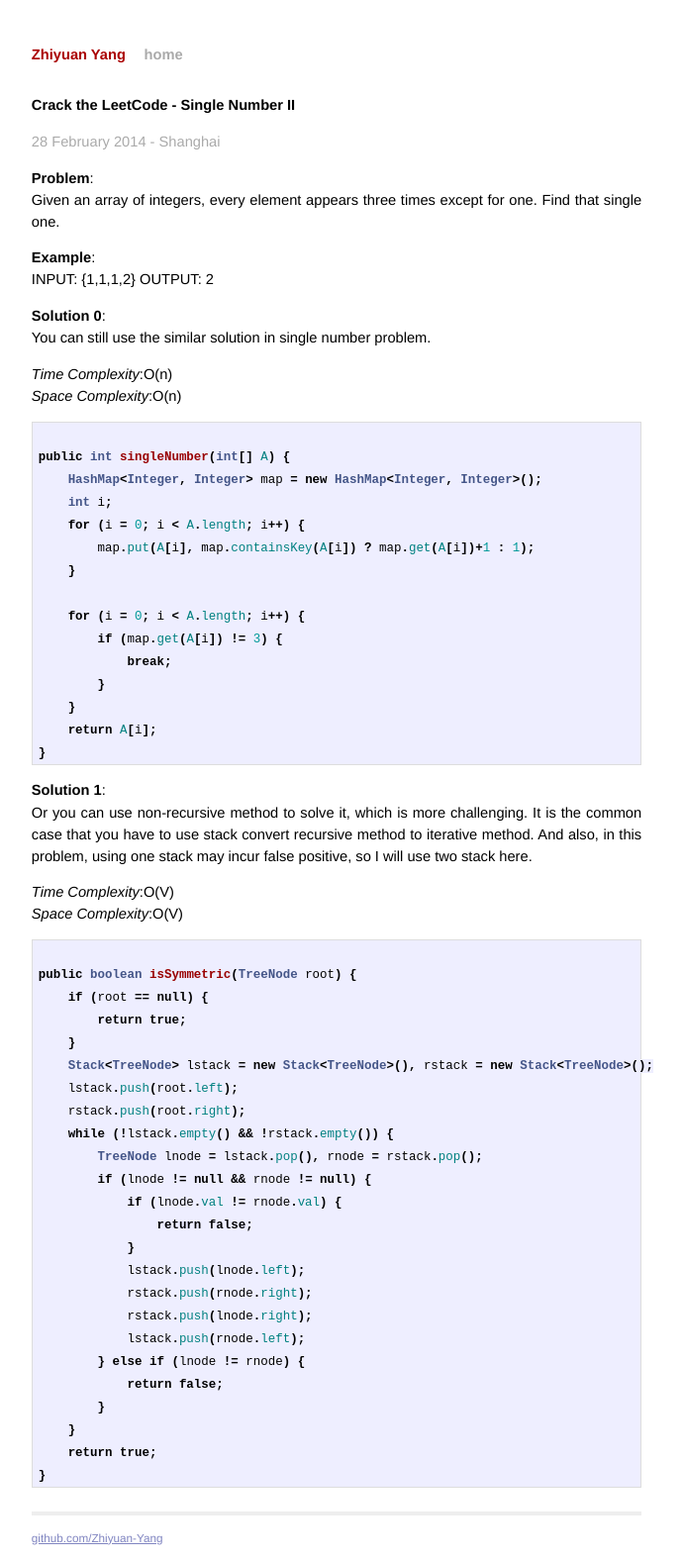
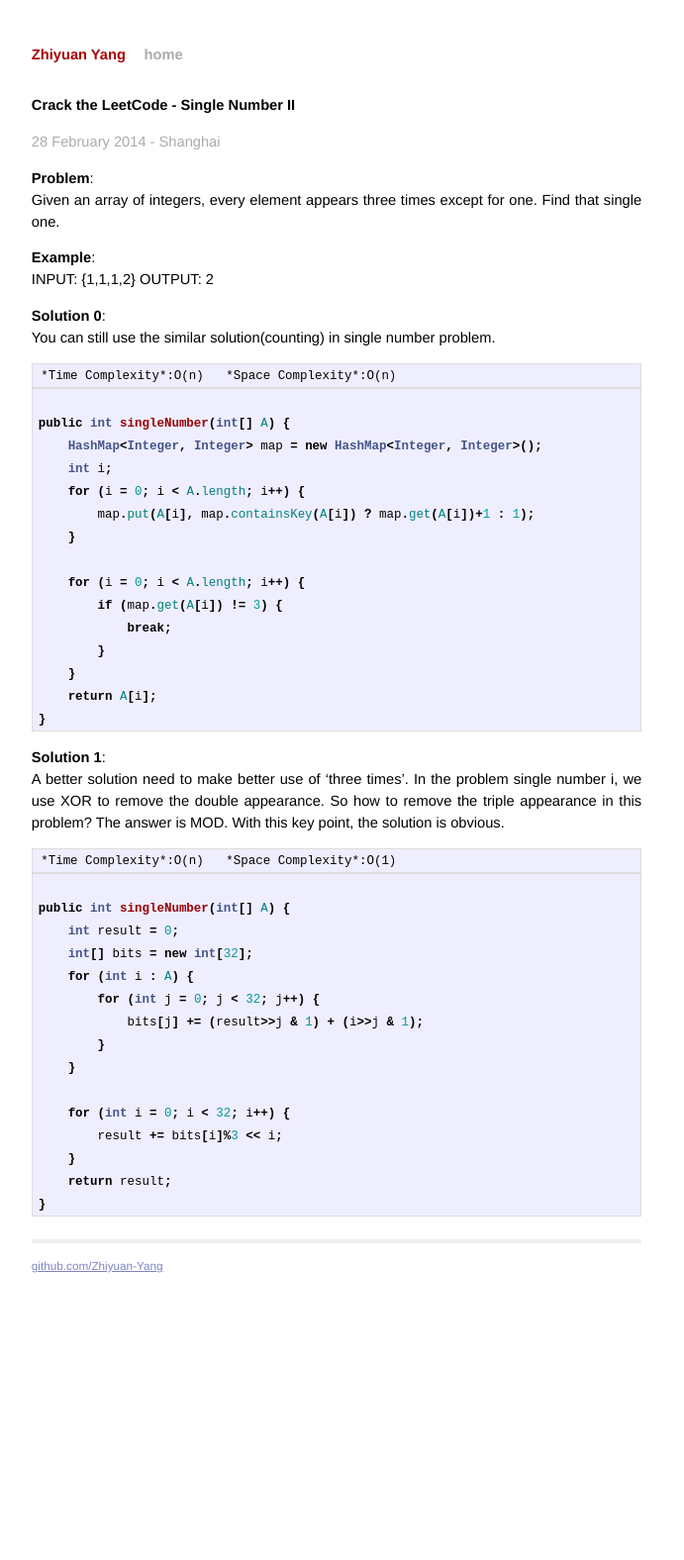
Before and after one commit to BugYang/LeetCode, a Jekyll site: the page built from _posts/2014-02-28-crack-the-leetcode-single-number-ii.md, in a window 1280 px wide. Shown: the whole page at 99% size, without its empty margins (300-991 px from the left). Built offline with Jekyll 4.4.1, drawn with Linux system fonts in a browser that asks for light colours; Markdown is read by kramdown in place of the engine named in the settings; after the commit the page ends 1302 px from its top, so only the background shows below that.

Commit message:
add space O1 solution for single number ii

```diff
--- a/_posts/2014-02-28-crack-the-leetcode-single-number-ii.md
+++ b/_posts/2014-02-28-crack-the-leetcode-single-number-ii.md
@@ -16,9 +16,9 @@ INPUT: {1,1,1,2}
 OUTPUT: 2
 
 **Solution 0**:
-You can still use the similar solution in single number problem.
+You can still use the similar solution(counting) in single number problem.
 
-*Time Complexity*:O(n)
+    *Time Complexity*:O(n)
 *Space Complexity*:O(n)
 
 {% highlight java %}
@@ -39,33 +39,24 @@ public int singleNumber(int[] A) {
 {% endhighlight %}
 
 **Solution 1**:
-Or you can use non-recursive method to solve it, which is more challenging. It is the common case that you have to use stack convert recursive method to iterative method. And also, in this problem, using one stack may incur false positive, so I will use two stack here.
+A better solution need to make better use of 'three times'. In the problem single number i, we use XOR to remove the double appearance. So how to remove the triple appearance in this problem? The answer is MOD. With this key point, the solution is obvious.
 
-*Time Complexity*:O(V)
-*Space Complexity*:O(V)
+    *Time Complexity*:O(n)
+*Space Complexity*:O(1)
 
 {% highlight java %}
-public boolean isSymmetric(TreeNode root) {
-    if (root == null) {
-        return true;
-    }
-    Stack<TreeNode> lstack = new Stack<TreeNode>(), rstack = new Stack<TreeNode>();
-    lstack.push(root.left);
-    rstack.push(root.right);
-    while (!lstack.empty() && !rstack.empty()) {
-        TreeNode lnode = lstack.pop(), rnode = rstack.pop();
-        if (lnode != null && rnode != null) {
-            if (lnode.val != rnode.val) {
-                return false;
-            }
-            lstack.push(lnode.left);
-            rstack.push(rnode.right);
-            rstack.push(lnode.right);
-            lstack.push(rnode.left);
-        } else if (lnode != rnode) {
-            return false;
+public int singleNumber(int[] A) {
+    int result = 0;
+    int[] bits = new int[32];
+    for (int i : A) {
+        for (int j = 0; j < 32; j++) {
+            bits[j] += (result>>j & 1) + (i>>j & 1);
         }
     }
-    return true;
+
+    for (int i = 0; i < 32; i++) {
+        result += bits[i]%3 << i;
+    }
+    return result;
 }
 {% endhighlight %}
```
